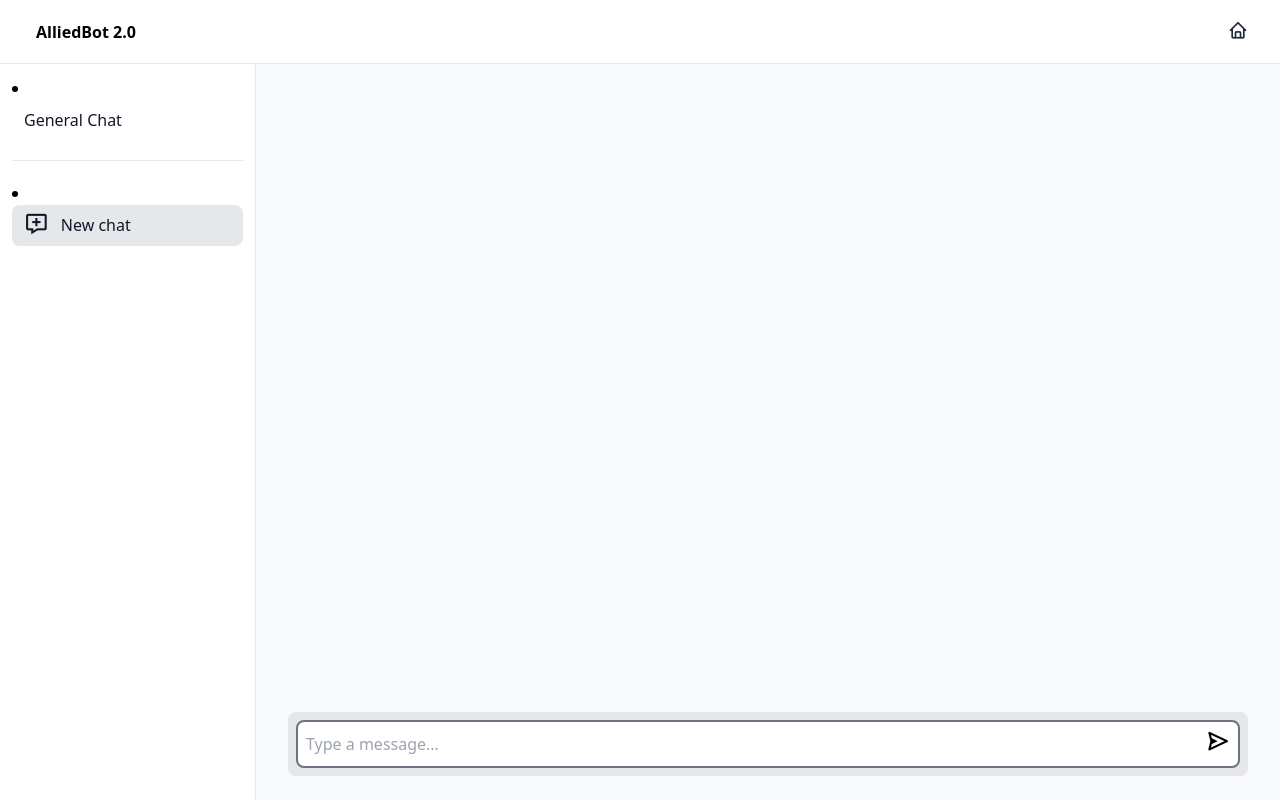
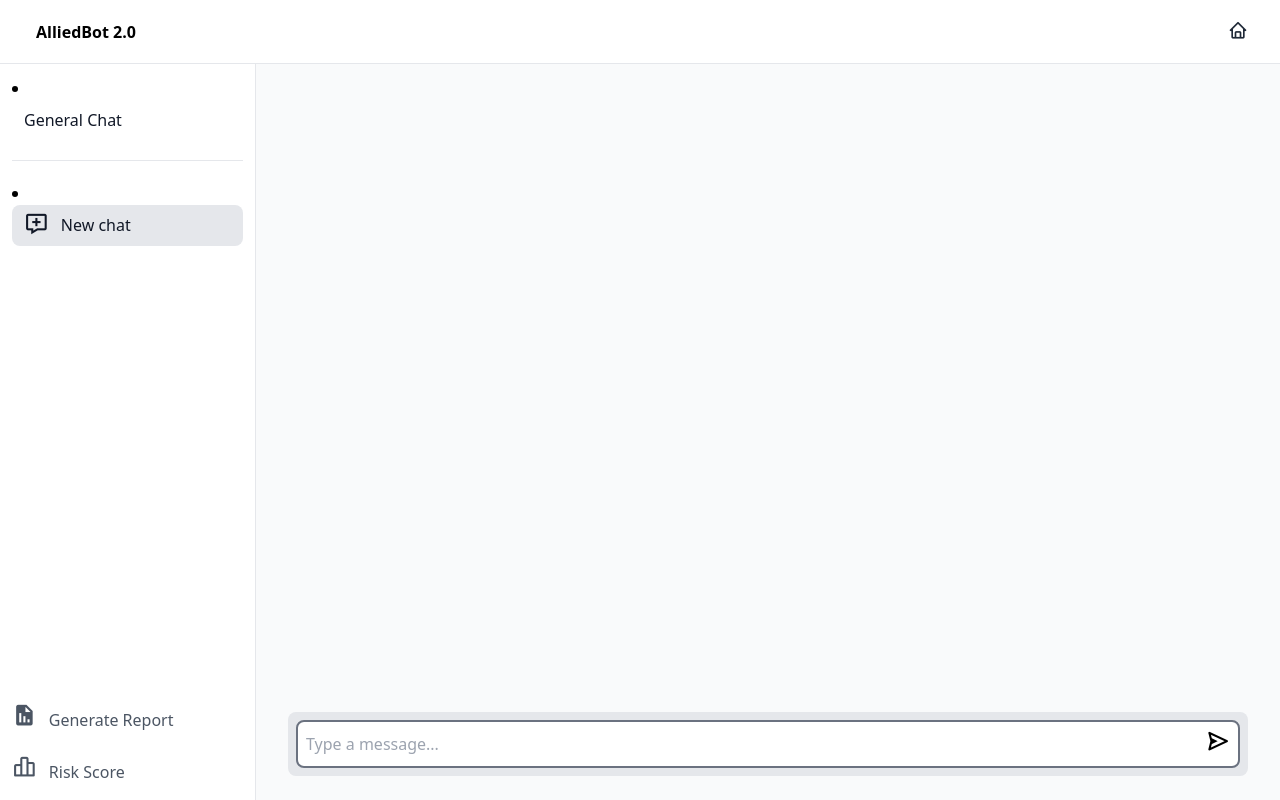
Before and after one commit to ayushjrathod/Datahack, a React (Vite) app in the folder client/: page /chatbot in a window 1280 px wide. Built offline with nearby package versions, Linux system fonts and the light colour scheme.

Commit message:
UI changes

```diff
--- a/client/src/components/Chatbot/ChatInput.jsx
+++ b/client/src/components/Chatbot/ChatInput.jsx
@@ -1,4 +1,7 @@
 const ChatInput = ({ input, setInput, handleSendMessage, handleKeyPress, inputRef }) => (
+  <div>
+    <div></div>
+
     <div className="bg-gray-200 rounded-lg flex justify-center w-full">
       <div className="bg-white w-full border-2 border-gray-500 rounded-lg p-2 m-2 flex just">
         <input
@@ -17,6 +20,7 @@ const ChatInput = ({ input, setInput, handleSendMessage, handleKeyPress, inputRe
         </div>
       </div>
     </div>
+  </div>
 );
 
 export default ChatInput;
--- a/client/src/components/Chatbot/Sidebar.jsx
+++ b/client/src/components/Chatbot/Sidebar.jsx
@@ -1,3 +1,4 @@
+import { Link } from "react-router-dom";
 import NavItem from "./NavItem";
 
 const Sidebar = ({ chats, chatId, openChat, newChat, drawerOpen }) => (
@@ -20,6 +21,16 @@ const Sidebar = ({ chats, chatId, openChat, newChat, drawerOpen }) => (
           <span className="ml-3 truncate text-ellipsis">New chat</span>
         </NavItem>
       </div>
+      <div className="absolute bottom-1 justify-start flex flex-col">
+        <Link to="/report" className="block py-3 text-gray-600 ">
+          <i className="bx bxs-report bx-sm"></i>
+          <span className="ml-3">Generate Report</span>
+        </Link>
+        <Link to="/risk-score" className="block py-3 text-gray-600">
+          <i className="bx bx-bar-chart-alt-2 bx-sm"></i>
+          <span className="ml-3">Risk Score</span>
+        </Link>
+      </div>
     </div>
   </aside>
 );
--- /dev/null
+++ b/client/src/pages/Domain.jsx
@@ -0,0 +1,14 @@
+import React from "react";
+import { Link } from "react-router-dom";
+
+const Domain = () => {
+  return (
+    <div>
+      <Link to="/healtcare">Healthcare</Link>
+      <Link to="/finance">Finance</Link>
+      <Link to="/it">Information Technology (IT)</Link>
+    </div>
+  );
+};
+
+export default Domain;
--- a/client/src/pages/Home.jsx
+++ b/client/src/pages/Home.jsx
@@ -3,9 +3,10 @@ import { Link } from "react-router-dom";
 
 const Home = () => {
   return (
-    <div>
-      <h1>Home</h1>
+    <div className="flex flex-row gap-4">
       <Link to="/chatbot">Open Chatbot</Link>
+      <Link to="/upload">Upload Document</Link>
+      <Link to="/select-domain">Questionnaire</Link>
     </div>
   );
 };
```
Lines whose indentation alone changed are shown as unchanged.
